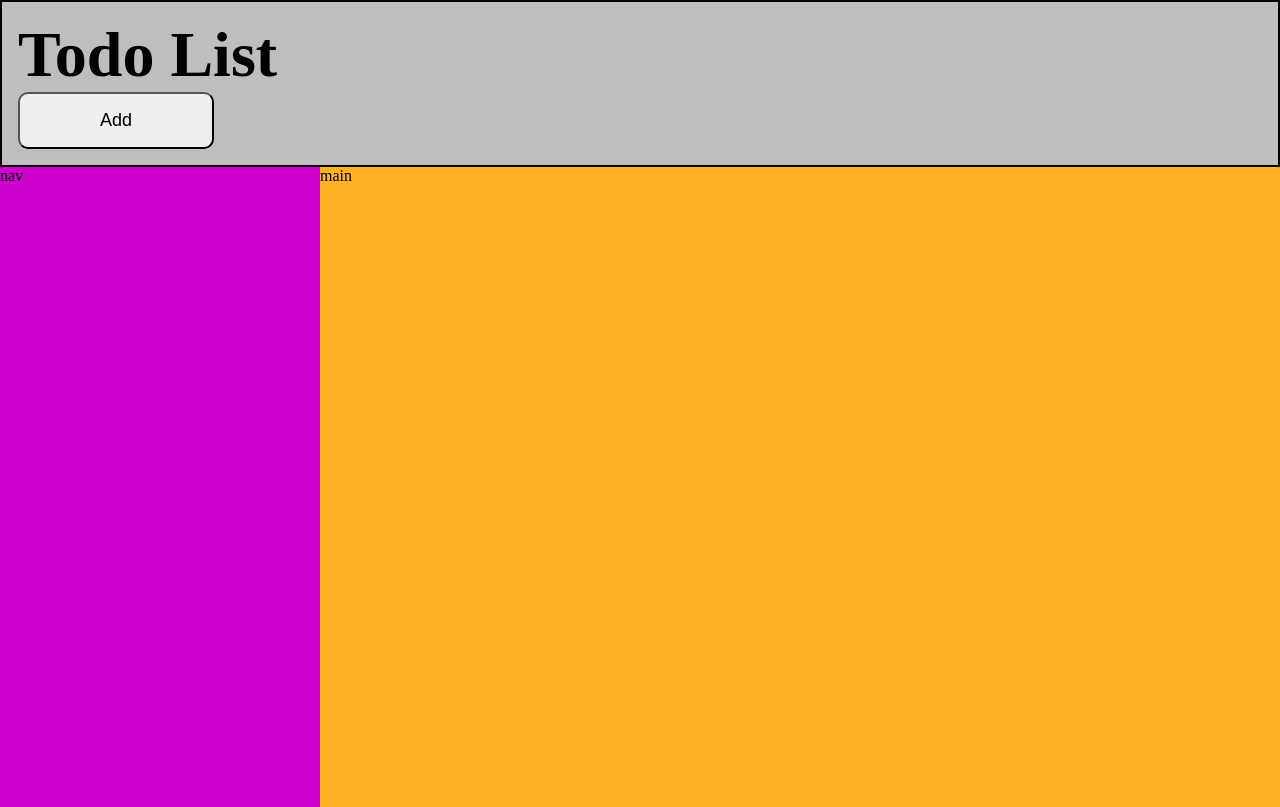
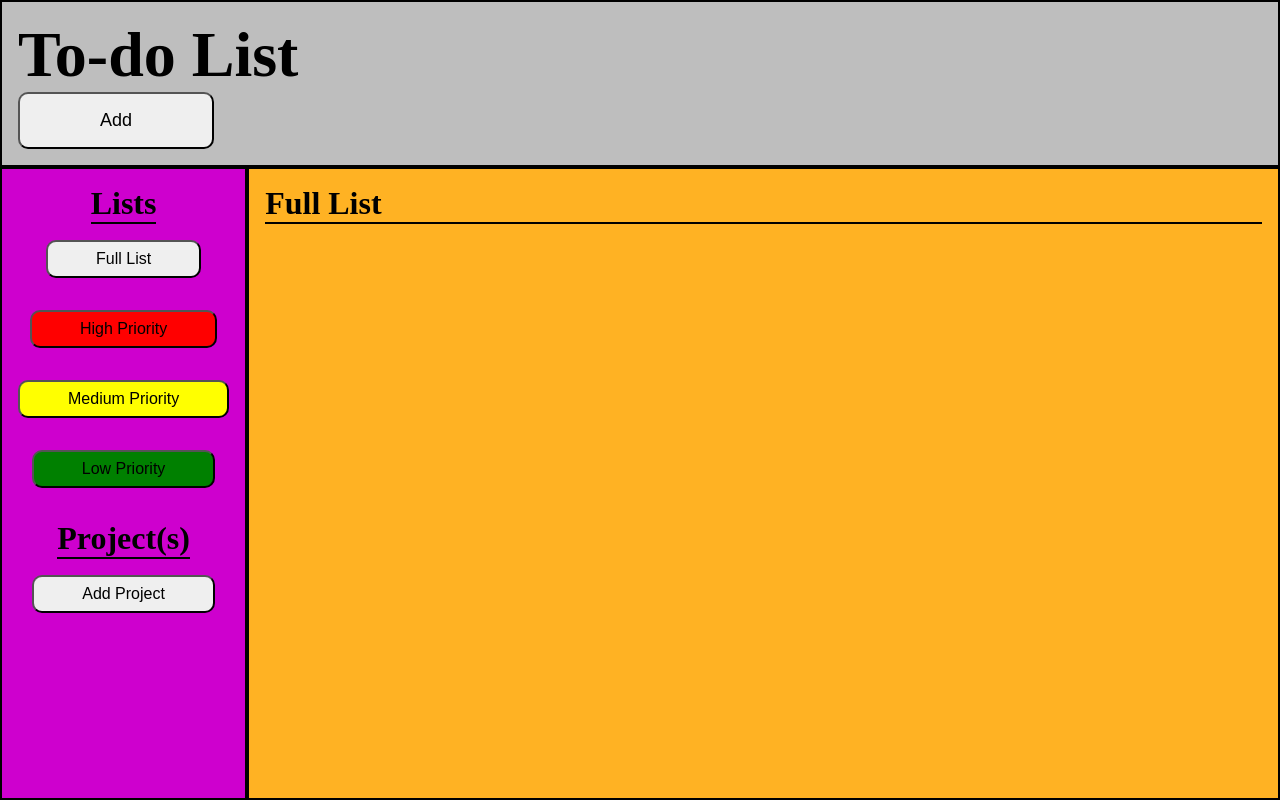
Before and after one commit to StsteveO/todo-list, a website built with webpack: page dist/index.html in a window 1280 px wide. Built offline with nearby package versions, Linux system fonts and the light colour scheme.

Commit message:
work on layout

```diff
--- a/src/docStructure.js
+++ b/src/docStructure.js
@@ -5,15 +5,39 @@ const doc = (() => {
     const main = document.createElement("main");
     const headerTitle= document.createElement("div");
     const headerBtn= document.createElement("button");
+    const navTitle= document.createElement("div");
+    const navFullList= document.createElement("button");
+    const navHighPri = document.createElement("button");
+    const navMedPri= document.createElement("button");
+    const navLowPri = document.createElement("button");
+    const navProject= document.createElement("div");
+    const addProject= document.createElement("button");
+    const mainFullList=document.createElement("div");
+
 
     pageContainer.classList.add("page-container");
     headerTitle.classList.add("header-title");
     headerBtn.classList.add("header-btn");
+    navTitle.classList.add("nav-title");
+    navFullList.classList.add("nav-full-list");
+    navHighPri.classList.add("nav-high-pri");
+    navMedPri.classList.add("nav-med-pri");
+    navLowPri.classList.add("nav-low-pri");
+    navProject.classList.add("nav-project")
+    addProject.classList.add("add-project");
+    mainFullList.classList.add("main-full-list");
 
-    nav.textContent = "nav";
-    main.textContent = "main";
-    headerTitle.textContent="Todo List";
-    headerBtn.textContent="Add"
+
+    headerTitle.textContent="To-do List";
+    headerBtn.textContent="Add";
+    navTitle.textContent="Lists";
+    navFullList.textContent="Full List";
+    navHighPri.textContent="High Priority";
+    navMedPri.textContent = "Medium Priority";
+    navLowPri.textContent = "Low Priority";
+    navProject.textContent="Project(s)"
+    addProject.textContent="Add Project"
+    mainFullList.textContent="Full List"
 
 
     document.body.appendChild(pageContainer);
@@ -22,6 +46,15 @@ const doc = (() => {
     pageContainer.appendChild(main);
     header.appendChild(headerTitle);
     header.appendChild(headerBtn);
+    nav.appendChild(navTitle);
+    nav.appendChild(navFullList);
+    nav.appendChild(navHighPri);
+    nav.appendChild(navMedPri);
+    nav.appendChild(navLowPri);
+    nav.appendChild(navProject);
+    nav.appendChild(addProject);
+    main.appendChild(mainFullList);
+
 })();
 
 export default doc;
--- a/src/style.css
+++ b/src/style.css
@@ -19,8 +19,8 @@ html {
 .page-container {
   height: 100%;
   display: grid;
-  grid-template-columns: 25% 75%;
-  grid-template-rows: auto 80%;
+  grid-template-columns: auto 1fr;
+  grid-template-rows: auto 1fr;
 }
 header{
   background-color: var(--sec-clr);
@@ -41,10 +41,84 @@ header{
   padding-left: 5rem;
   padding-right: 5rem;
   border-radius: 10px;
+  cursor: pointer;
+  transition: .25s;
+}
+.header-btn:hover{
+  transform: scale(1.1);
 }
 nav{
+  padding: 1rem;
   background-color: rgb(206, 0, 206);
+  border: 2px solid black;
+  display: flex;
+  flex-direction: column;
+  align-items: center;
+}
+.nav-title{
+  font-weight: bold;
+  font-size: 2rem;
+  text-align: center;
+  border-bottom: 2px solid black;
+}
+.nav-full-list,
+.nav-high-pri,
+.nav-med-pri,
+.nav-low-pri{
+  font-size: medium;
+  padding: .5rem;
+  padding-left: 3rem;
+  padding-right: 3rem;
+  border-radius: 10px;
+  margin-top: 1rem;
+  margin-bottom: 1rem;
+  cursor: pointer;
+  transition: .25s;
+}
+.nav-full-list:hover,
+.nav-high-pri:hover,
+.nav-med-pri:hover,
+.nav-low-pri:hover{
+  transform: scale(1.1);
+}
+.nav-high-pri{
+  background-color: red;
+}
+.nav-med-pri{
+  background-color: yellow;
+}
+.nav-low-pri{
+  background-color: green;
+}
+.nav-project{
+  font-weight: bold;
+  font-size: 2rem;
+  text-align: center;
+  border-bottom: 2px solid black;
+  margin-top: 1rem;
+}
+.add-project{
+  font-size: medium;
+  padding: .5rem;
+  padding-left: 3rem;
+  padding-right: 3rem;
+  border-radius: 10px;
+  margin-top: 1rem;
+  margin-bottom: 1rem;
+  cursor: pointer;
+  transition: .25s;
+}
+.add-project:hover{
+  transform: scale(1.1);
 }
 main{
+  border: 2px solid black;
+  padding: 1rem;
   background-color: rgb(255, 178, 35);
 }
+.main-full-list{
+  font-weight: bold;
+  font-size: 2rem;
+  /* text-align: center; */
+  border-bottom: 2px solid black;
+}
--- a/webpack.config.js
+++ b/webpack.config.js
@@ -12,7 +12,7 @@ module.exports = {
   plugins: [
     new HtmlWebpackPlugin({
       // html file in dist
-      title: "Todo List",
+      title: "To-do List",
     }),
   ],
   devtool: "inline-source-map",
```
Also changed, not shown: dist/index.html, dist/main.js.
